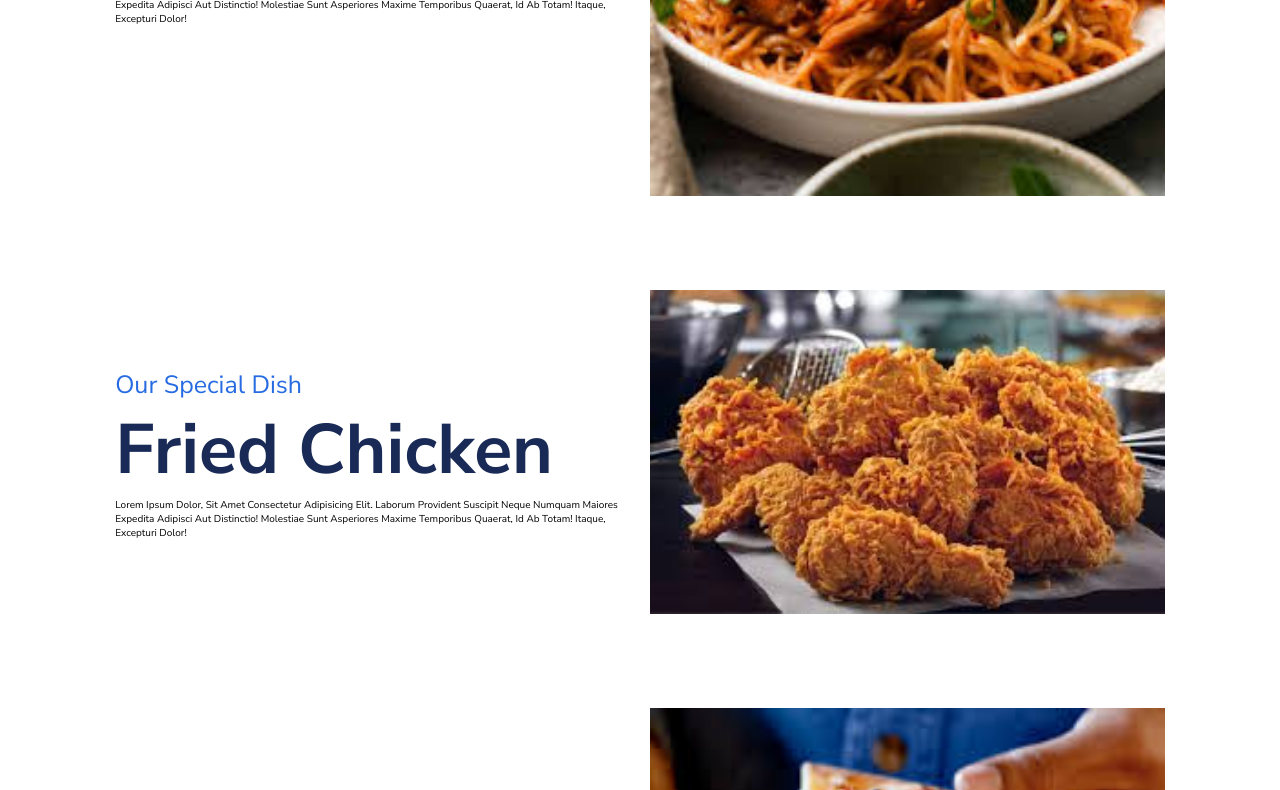
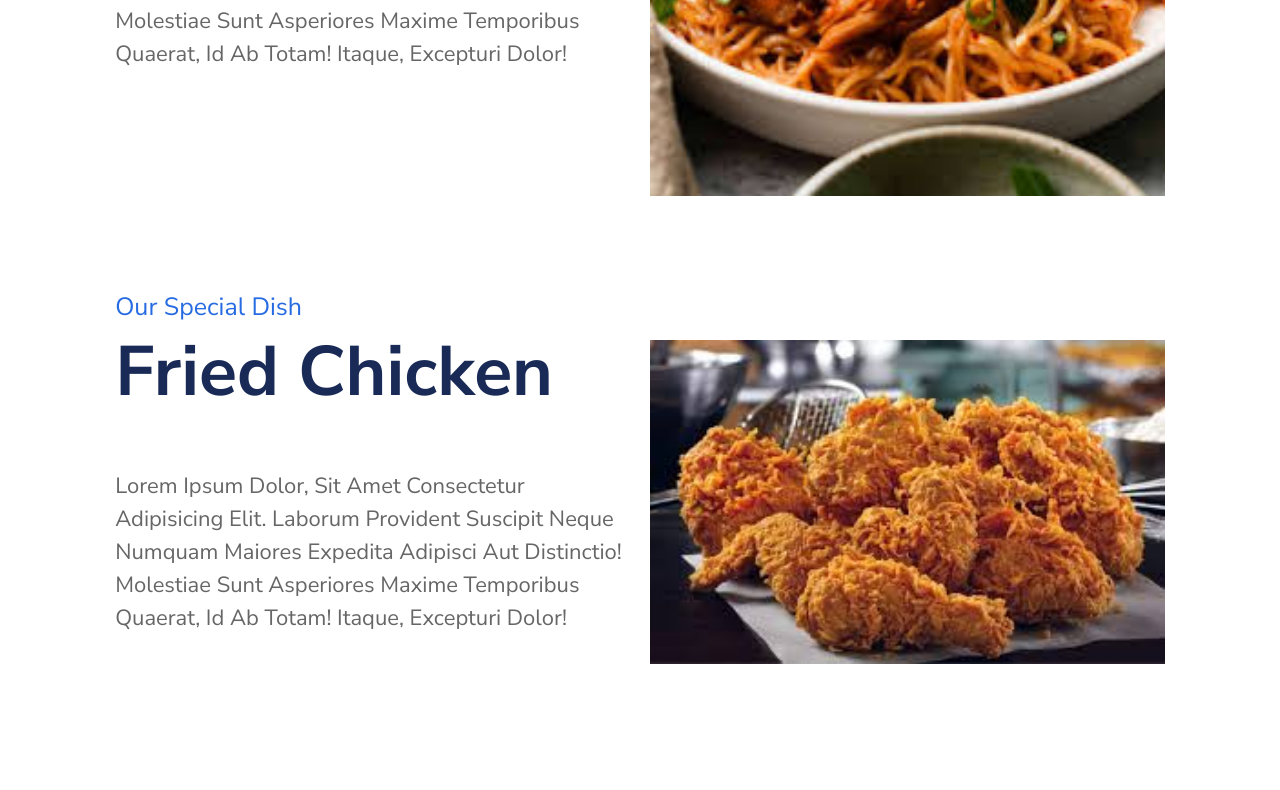
Before and after one commit to Amshavarthana-S/responsive-food-website, a plain HTML site: page index.html in a window 1280 px wide. Shown: the part 429-1219 px from the top of the page. Drawn offline with Linux system fonts and the light colour scheme.

Commit message:
css edit

```diff
--- a/index.html
+++ b/index.html
@@ -51,7 +51,7 @@
                             numquam maiores expedita adipisci aut distinctio! Molestiae sunt asperiores maxime
                             temporibus
                             quaerat, id ab totam! Itaque, excepturi dolor!</p>
-                        <a href="#" class="btn"></a>
+                        <a href="#" class="btn">order now</a>
                     </div>
                     <div class="image">
                         <img src="image1.jpg" alt="">
@@ -65,7 +65,7 @@
                             numquam maiores expedita adipisci aut distinctio! Molestiae sunt asperiores maxime
                             temporibus
                             quaerat, id ab totam! Itaque, excepturi dolor!</p>
-                        <a href="#" class="btn"></a>
+                        <a href="#" class="btn">order now</a>
                     </div>
                     <div class="image">
                         <img src="image2.jpg" alt="">
@@ -79,7 +79,7 @@
                             numquam maiores expedita adipisci aut distinctio! Molestiae sunt asperiores maxime
                             temporibus
                             quaerat, id ab totam! Itaque, excepturi dolor!</p>
-                        <a href="#" class="btn"></a>
+                        <a href="#" class="btn">order now</a>
                     </div>
                     <div class="image">
                         <img src="image3.jpg" alt="">
--- a/style.css
+++ b/style.css
@@ -27,6 +27,21 @@ scroll-behavior: smooth;
 }
 section{
     padding:2rem 9%;
+}
+.btn{
+    margin-top: 1rem;
+    display: inline-block;
+    font-size: 1.7rem ;
+    color: #fff;
+    background: var(---black);
+    border-radius: 5rem;
+    cursor: pointer;
+    padding: 8rem,3rem;
+
+}
+.btn:hover{
+    background: vae(---blue);
+    letter-spacing: 1rem;
 }
 header{
     position: fixed;
@@ -224,7 +239,12 @@ font-size: 3rem;
     color:var(--black) ;
     font-size: 7rem;
 }
-
+.home .home-slider .slide .content p{
+    color:var(--light-color) ;
+    font-size: 2.2rem;
+    padding: 5rem 0;
+    line-height: 1.5;
+}
 
 @media (max-width:991px){
     html{
```
